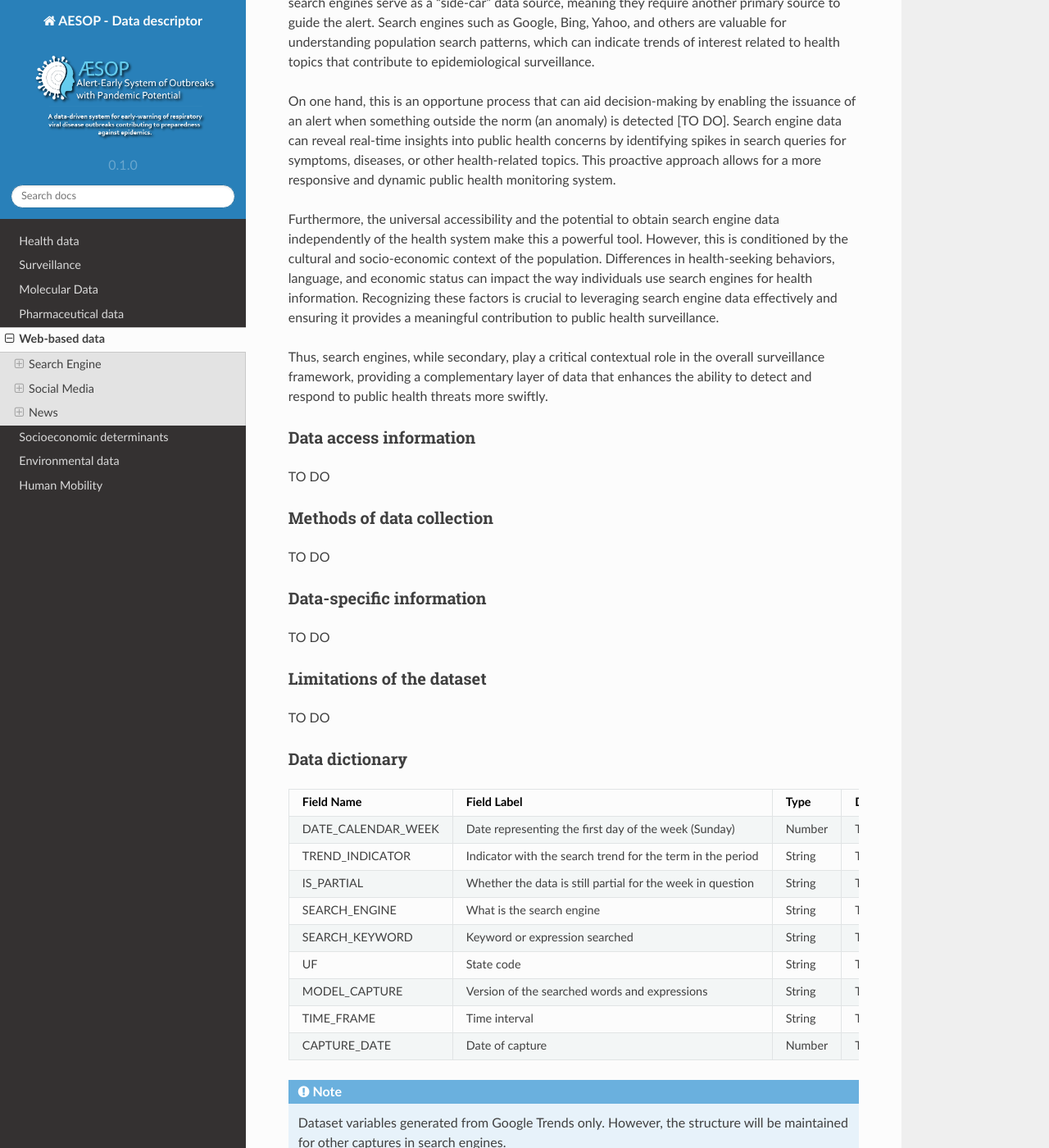
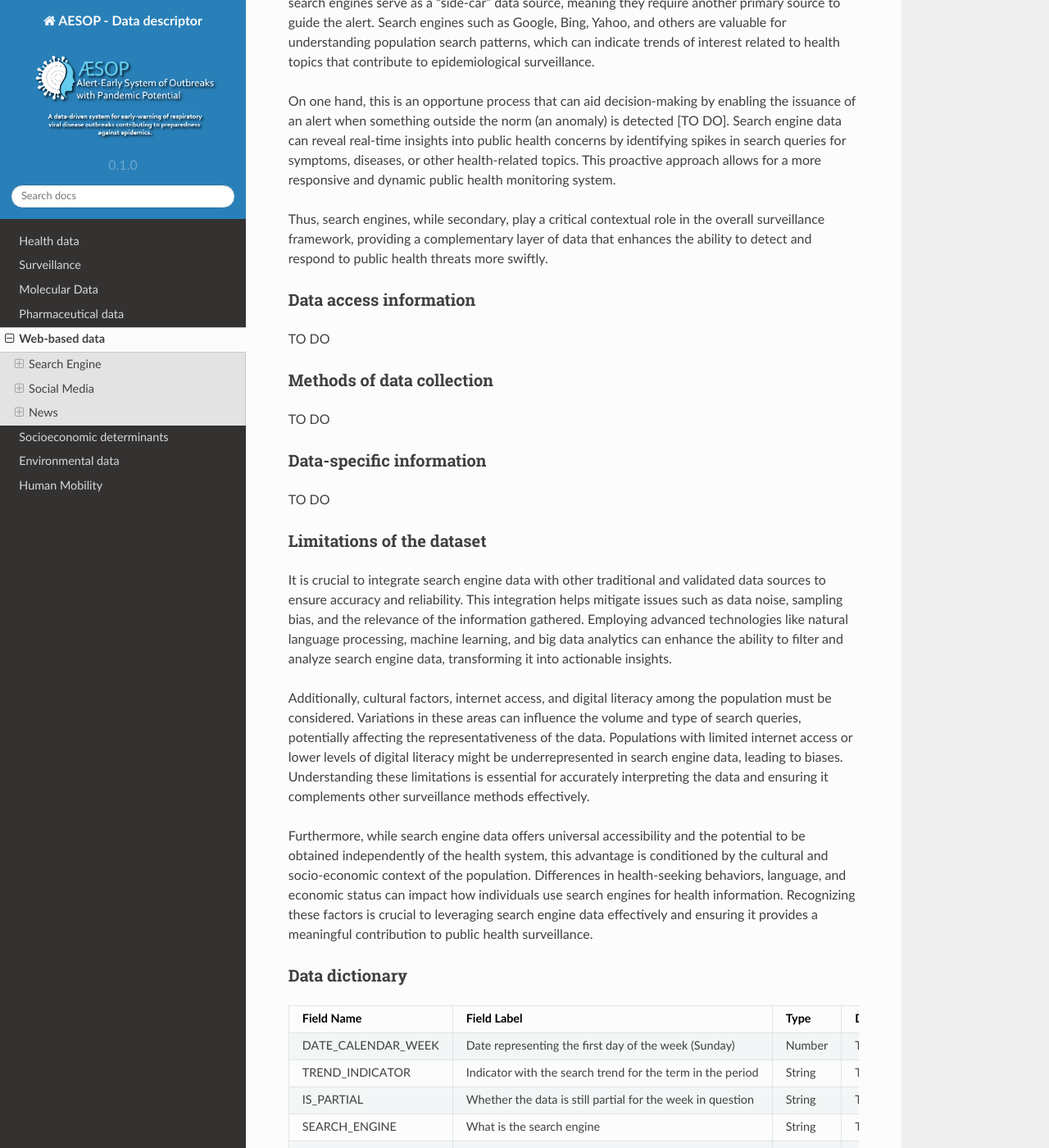
Before and after one commit to cidacslab/AESOP-Data-Documentation, a Sphinx documentation site: the page built from docs/source/web_based.rst, in a window 1280 px wide and 1400 px high, scrolled down 874 px. Shown: the whole window at 82% size. Built offline with Sphinx 7.4.7 and the Read the Docs theme 2.0.0, drawn with Linux system fonts in a browser that asks for light colours.

Commit message:
Update web_based.rst

```diff
--- a/docs/source/web_based.rst
+++ b/docs/source/web_based.rst
@@ -23,8 +23,6 @@ Search engines are considered in studies as a promising source for the early det
 
 On one hand, this is an opportune process that can aid decision-making by enabling the issuance of an alert when something outside the norm (an anomaly) is detected [TO DO]. Search engine data can reveal real-time insights into public health concerns by identifying spikes in search queries for symptoms, diseases, or other health-related topics. This proactive approach allows for a more responsive and dynamic public health monitoring system.
 
-Furthermore, the universal accessibility and the potential to obtain search engine data independently of the health system make this a powerful tool. However, this is conditioned by the cultural and socio-economic context of the population. Differences in health-seeking behaviors, language, and economic status can impact the way individuals use search engines for health information. Recognizing these factors is crucial to leveraging search engine data effectively and ensuring it provides a meaningful contribution to public health surveillance.
-
 Thus, search engines, while secondary, play a critical contextual role in the overall surveillance framework, providing a complementary layer of data that enhances the ability to detect and respond to public health threats more swiftly.
 
 Data access information
@@ -41,7 +39,11 @@ TO DO
 
 Limitations of the dataset
 ^^^^^^^^^^^^^^^^^^^^^^^^^^
-TO DO
+It is crucial to integrate search engine data with other traditional and validated data sources to ensure accuracy and reliability. This integration helps mitigate issues such as data noise, sampling bias, and the relevance of the information gathered. Employing advanced technologies like natural language processing, machine learning, and big data analytics can enhance the ability to filter and analyze search engine data, transforming it into actionable insights.
+
+Additionally, cultural factors, internet access, and digital literacy among the population must be considered. Variations in these areas can influence the volume and type of search queries, potentially affecting the representativeness of the data. Populations with limited internet access or lower levels of digital literacy might be underrepresented in search engine data, leading to biases. Understanding these limitations is essential for accurately interpreting the data and ensuring it complements other surveillance methods effectively.
+
+Furthermore, while search engine data offers universal accessibility and the potential to be obtained independently of the health system, this advantage is conditioned by the cultural and socio-economic context of the population. Differences in health-seeking behaviors, language, and economic status can impact how individuals use search engines for health information. Recognizing these factors is crucial to leveraging search engine data effectively and ensuring it provides a meaningful contribution to public health surveillance.
 
 Data dictionary
 ^^^^^^^^^^^^^^^
```
